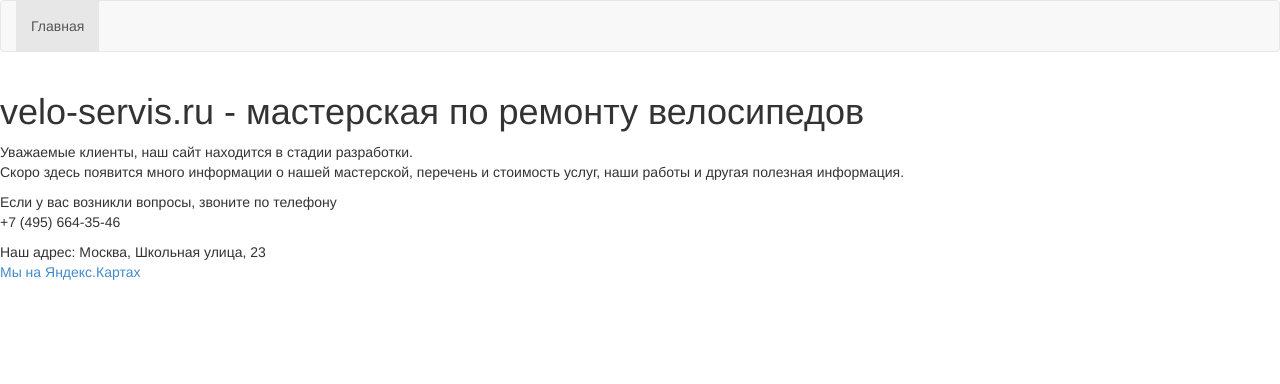
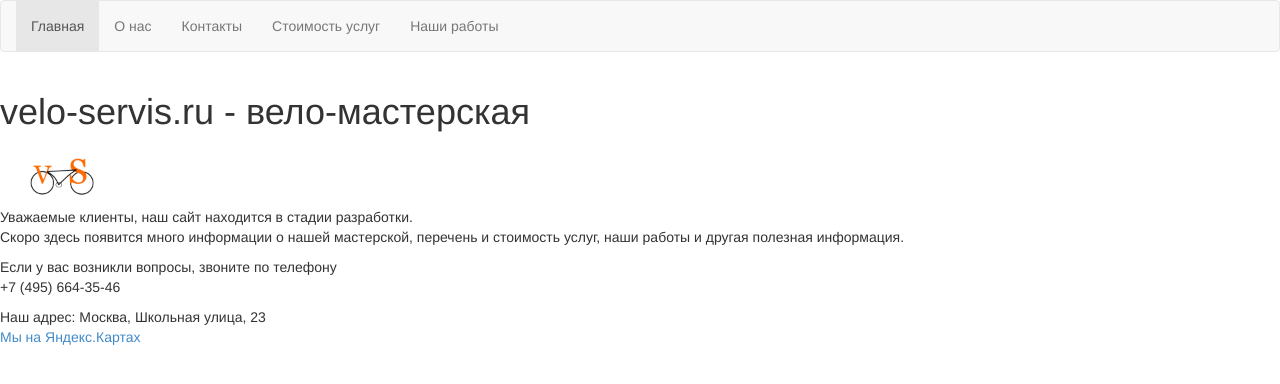
Before and after one commit to gulkinnos/veloservis, a PHP site: page / in a window 1280 px wide. Shown: the top 384 px of the page. Run offline with PHP 8.4, Linux system fonts and the light colour scheme.

Commit message:
f#1 Первыя страница проекта

```diff
--- a/index.php
+++ b/index.php
@@ -1,4 +1,5 @@
-<html><head>
+<html>
+    <head>
         <meta charset="utf-8">
         <meta http-equiv="X-UA-Compatible" content="IE=edge">
         <meta name="viewport" content="width=device-width, initial-scale=1">
@@ -15,7 +16,6 @@
         <script src="/resources/js/jquery-3.1.1.min.js"></script>
         <script src="/resources/js/bootstrap.min.js"></script>
     </head>
-
     <body>
         <div class="top-menu-block row">
             <nav class="navbar navbar-default">
@@ -25,27 +25,40 @@
                             <li class="active">
                                 <a>Главная</a>
                             </li>
+                            <li>
+                                <a href="/about.php">О нас</a>
+                            </li>
+                            <li>
+                                <a href="/contacts.php">Контакты</a>
+                            </li>
+                            <li>
+                                <a href="/prices.php">Стоимость услуг</a>
+                            </li>
+                            <li>
+                                <a href="/results.php">Наши работы</a>
+                            </li>
                         </ul>
                     </div>
                 </div>
             </nav>
         </div>
-        <h1>
-            velo-servis.ru - мастерская по ремонту велосипедов
-        </h1>
-        <p>
-            Уважаемые клиенты, наш сайт находится в стадии разработки.<br>
-            Скоро здесь появится много информации о нашей мастерской, перечень и стоимость услуг, наши работы и другая полезная информация.
-        </p>
+        <h1>velo-servis.ru - вело-мастерская</h1>
+        <div class="logo col-xs-12">
+            <div class="row">
+                <div class="col-xs-11">
+                    <img src="android-chrome-192x192.png" width="64" height="64" alt="мастерская velo-servis.ru"/>
+                </div>
+                <div class="col-xs-10"></div>
+            </div>
+        </div>
+        <p>Уважаемые клиенты, наш сайт находится в стадии разработки.<br>
+            Скоро здесь появится много информации о нашей мастерской, перечень и стоимость услуг, наши работы и другая полезная информация.</p>
         <p>Если у вас возникли вопросы, звоните по телефону <br>+7 (495) 664-35-46
-
         </p>
         <p>Наш адрес: Москва, Школьная улица, 23<br>
             <a href="https://yandex.ru/maps/213/moscow/?source=wizbiz_new_map_single&text=Velo-servis.ru&ll=37.671828%2C55.745667&sll=37.671828%2C55.745667&z=17&sspn=0.016158%2C0.004805&mode=search&ol=biz&oid=156701208291&sctx=CQAAAAEAs02aainWQkCLqMIpbN9LQADg%2F%2F%2Bfi4A%2FAEAebJKuYz8AAAAABQAAAAAAAAABVgt%2BMVnMchnb1gEAAQAAgD8AAAAAAAAAAAIAAABydQ%3D%3D" target="_blank">
                 Мы на Яндекс.Картах
             </a>
-
         </p>
-
     </body>
 </html>
```
